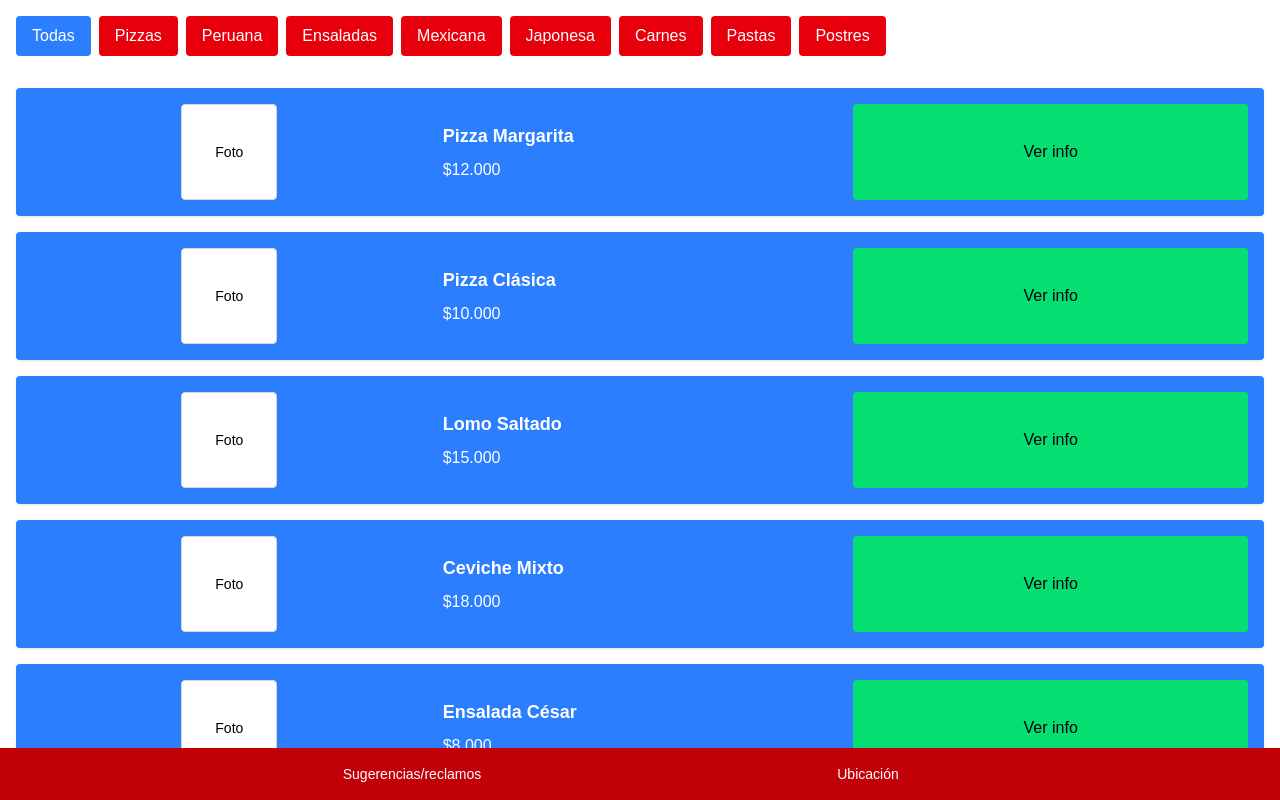
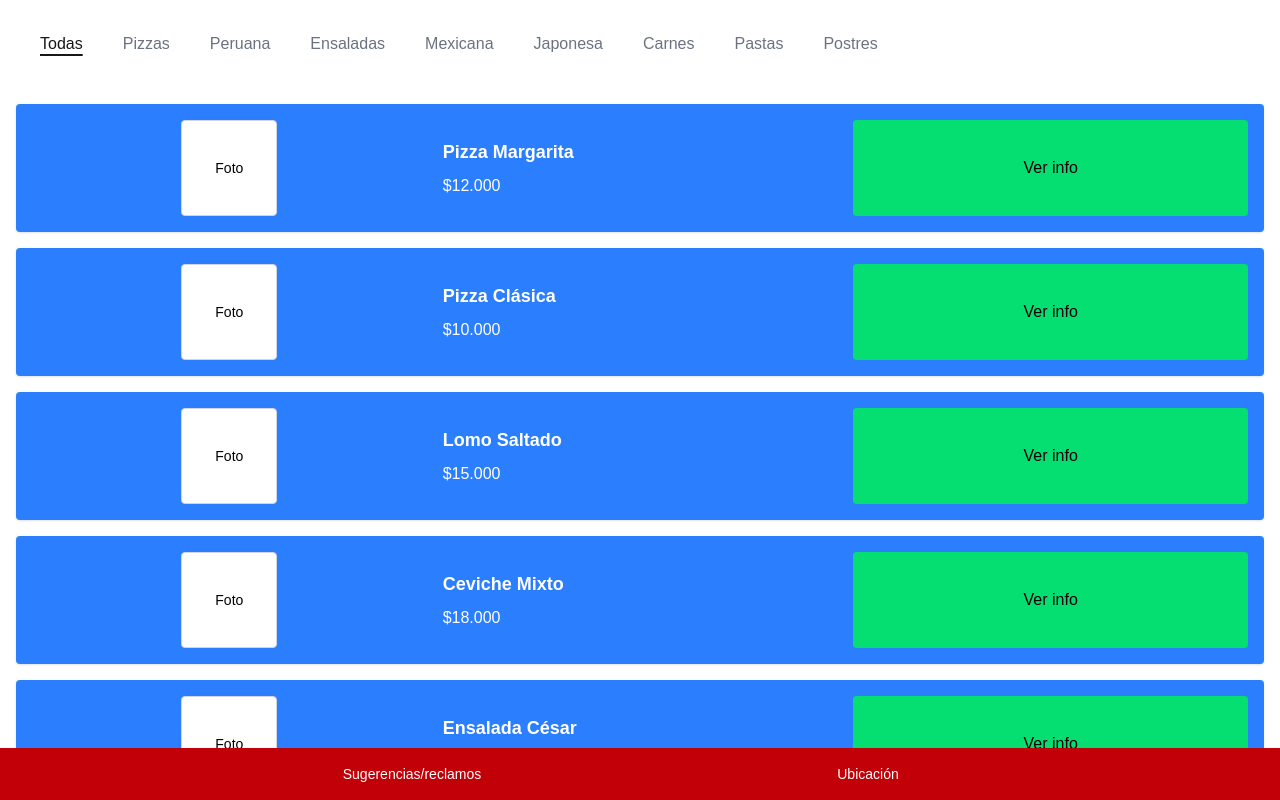
Before and after one commit to CristianTapia/menu, a Next.js app: page /menu in a window 1280 px wide. Built offline with nearby package versions, Linux system fonts and the light colour scheme.

Commit message:
Adding better interaction to the categories scroll

```diff
--- a/app/ui/Catagories.tsx
+++ b/app/ui/Catagories.tsx
@@ -9,42 +9,63 @@ export default function Categories({
   onCategorySelectionAction: (category: string | null) => void;
 }) {
   const [activeCategory, setActiveCategory] = useState<string | null>(null);
-  const containerRef = useRef<HTMLDivElement>(null);
+  const scrollRef = useRef<HTMLDivElement>(null);
 
   function handleCategoryClick(category: string | null) {
     setActiveCategory(category);
     onCategorySelectionAction(category);
 
-    // Si se selecciona "Todas", se limpia la categoría activa
-    if (category === null && containerRef.current) {
-      containerRef.current.scrollTo({ left: 0, behavior: "smooth" });
+    if (category !== null && scrollRef.current) {
+      const btn = scrollRef.current.querySelector<HTMLButtonElement>(`[data-name="${category}"]`);
+      if (btn) {
+        btn.scrollIntoView({ behavior: "smooth", inline: "start" });
+      }
+    } else {
+      // si es "Todas", volvemos al inicio
+      scrollRef.current?.scrollTo({ left: 0, behavior: "smooth" });
     }
   }
 
   return (
-    <div ref={containerRef} className="flex items-center w-full overflow-x-auto gap-2">
-      {/* 🔹 Botón "Todas" fijo */}
+    <div className="flex items-center w-full py-2 px-2">
+      {/* “Todas” fuera del scroll */}
       <button
         onClick={() => handleCategoryClick(null)}
-        className={`sticky left-0 px-4 py-2 rounded whitespace-nowrap ${
-          activeCategory === null ? "bg-blue-500 text-white" : "bg-red-600 text-white"
-        }`}
+        className={`
+          flex-none px-4 py-2 whitespace-nowrap
+          ${
+            activeCategory === null
+              ? "underline underline-offset-5 decoration-2 decoration-white-500 text-white-600"
+              : "text-gray-500"
+          }
+        `}
       >
         Todas
       </button>
 
-      {/* 🔹 Botones desplazables */}
-      {categoriesArray.map((option) => (
-        <button
-          key={option.id}
-          onClick={() => handleCategoryClick(option.name)}
-          className={`px-4 py-2 rounded whitespace-nowrap ${
-            activeCategory === option.name ? "bg-blue-500 text-white" : "bg-red-600 text-white"
-          }`}
-        >
-          {option.name}
-        </button>
-      ))}
+      {/* scroll-snap en el contenedor desplazable */}
+      <div ref={scrollRef} className="flex-1 overflow-x-auto scrollbar-hide scroll-snap-x mandatory">
+        <div className="flex items-center gap-2 px-2">
+          {categoriesArray.map((opt) => (
+            <button
+              key={opt.id}
+              data-name={opt.name}
+              onClick={() => handleCategoryClick(opt.name)}
+              className={`
+                scroll-snap-start
+                px-4 py-2 whitespace-nowrap
+                ${
+                  activeCategory === opt.name
+                    ? "underline underline-offset-5 decoration-2 decoration-white-500 text-white-600"
+                    : "text-gray-500"
+                }
+              `}
+            >
+              {opt.name}
+            </button>
+          ))}
+        </div>
+      </div>
     </div>
   );
 }
```
